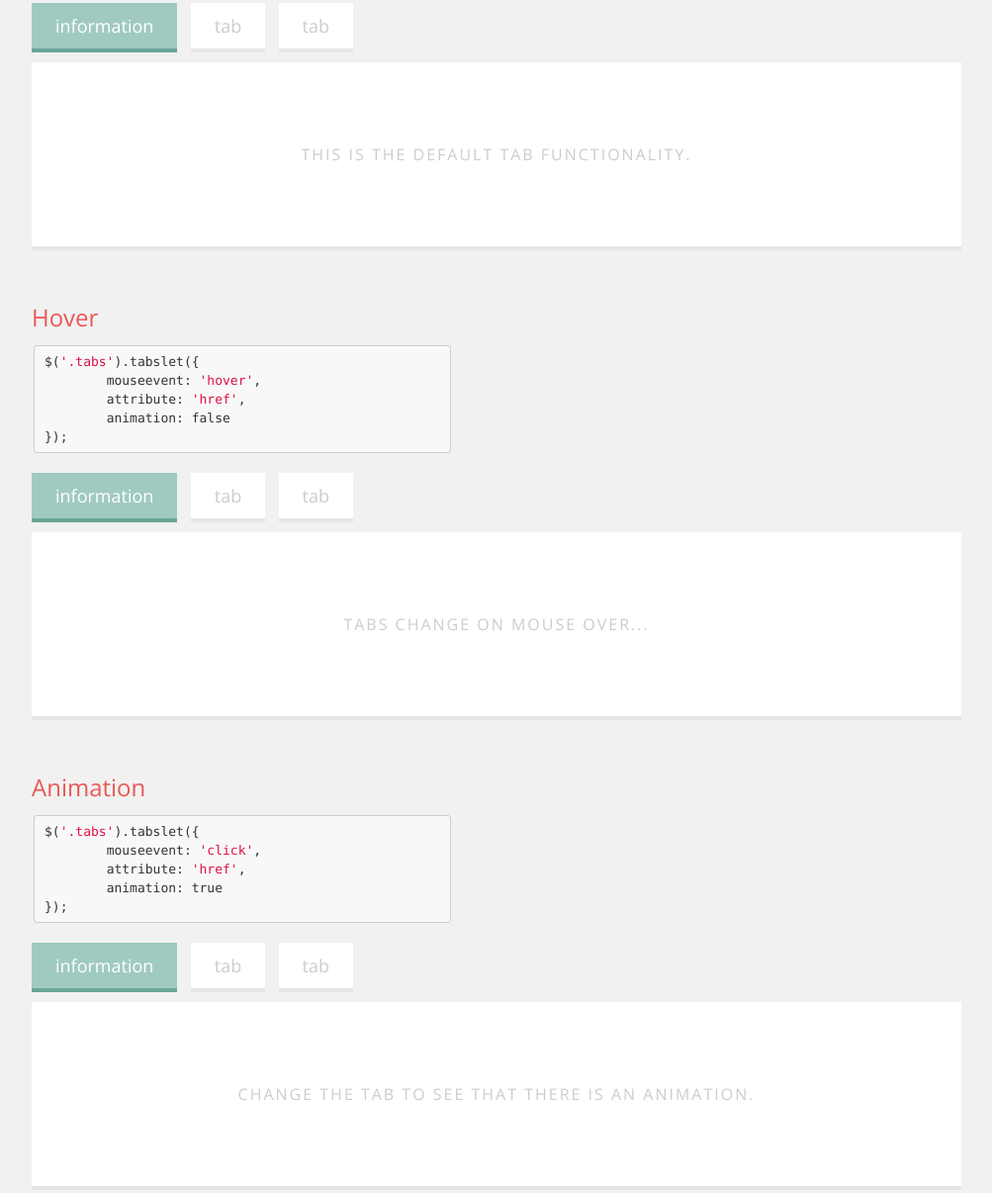
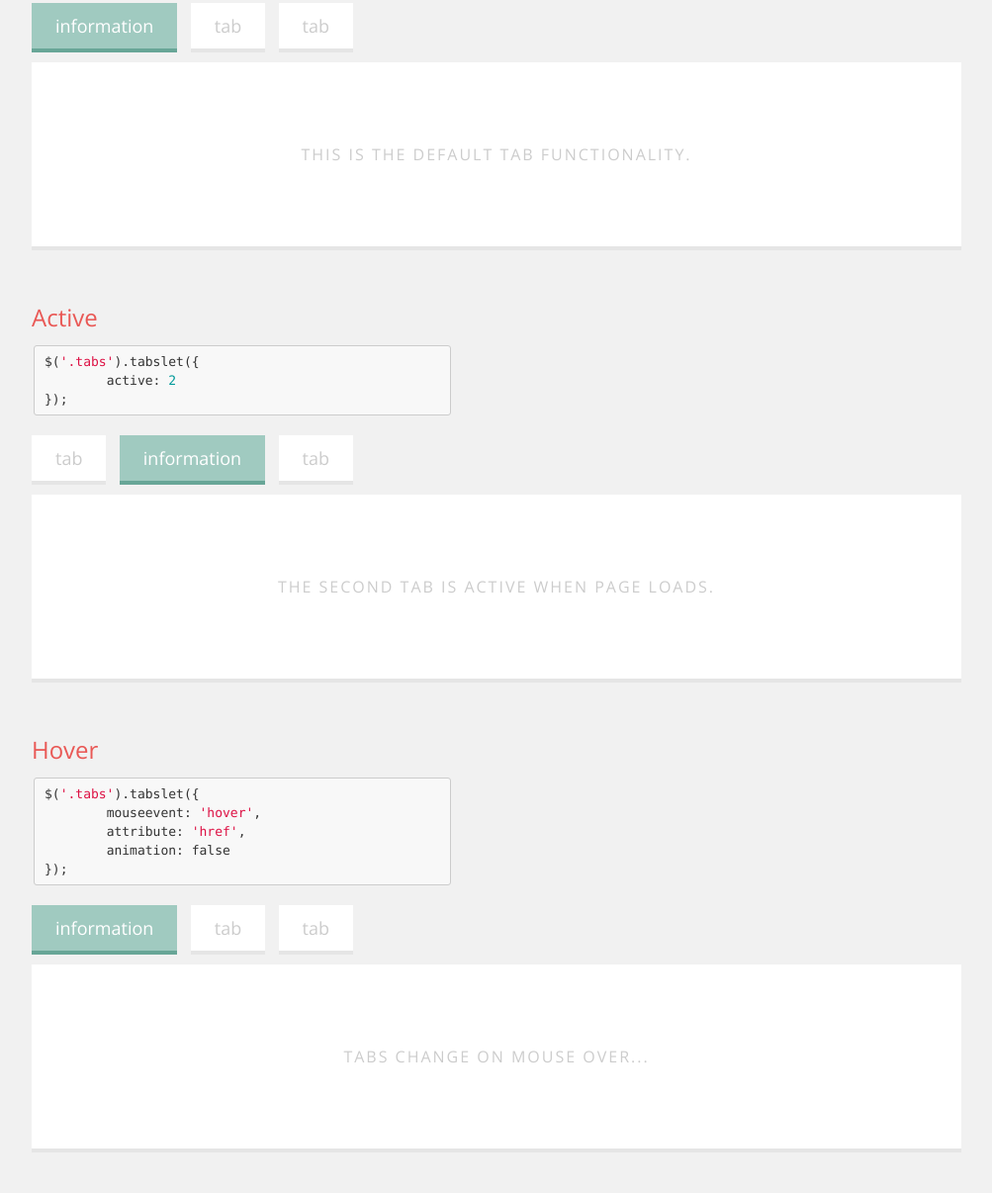
Before and after one commit to vdw/Tabslet, a plain HTML site: page demo/index.html in a window 1280 px wide. Shown: the part 735-1941 px from the top of the page at 99% size, without its empty margins (138-1141 px from the left). Drawn offline with nearby package versions, Linux system fonts and the light colour scheme.

Commit message:
Add a demostration for option "active"

```diff
--- a/demo/index.html
+++ b/demo/index.html
@@ -69,6 +69,24 @@ $('.tabs').tabslet();
 					</ul>
 					<div id='tab-1'><h3>This is the default tab functionality.</h3></div>
 					<div id='tab-2'><h3>Tab 2</h3></div>
+					<div id='tab-3'><h3>Tab 3</h3></div>
+				</div>
+			</article>
+			<article>
+				<h2>Active</h2>
+<pre data-language="javascript">
+$('.tabs').tabslet({
+	active: 2
+});
+</pre>
+				<div class='tabs tabs_active'>
+					<ul class='horizontal'>
+						<li><a href="#tab-1">tab</a></li>
+						<li><a href="#tab-2">information</a></li>
+						<li><a href="#tab-3">tab</a></li>
+					</ul>
+					<div id='tab-1'><h3>Tab 2</h3></div>
+					<div id='tab-2'><h3>The second tab is active when page loads.</h3></div>
 					<div id='tab-3'><h3>Tab 3</h3></div>
 				</div>
 			</article>
--- a/demo/javascripts/initializers.js
+++ b/demo/javascripts/initializers.js
@@ -4,6 +4,10 @@ $(document).ready(function() {
 	$('#body').waypoint('sticky');
 
 	$('.tabs_default').tabslet();
+
+	$('.tabs_active').tabslet({
+		active: 2
+	});
 
 	$('.tabs_hover').tabslet({
 		mouseevent: 'hover',
```
